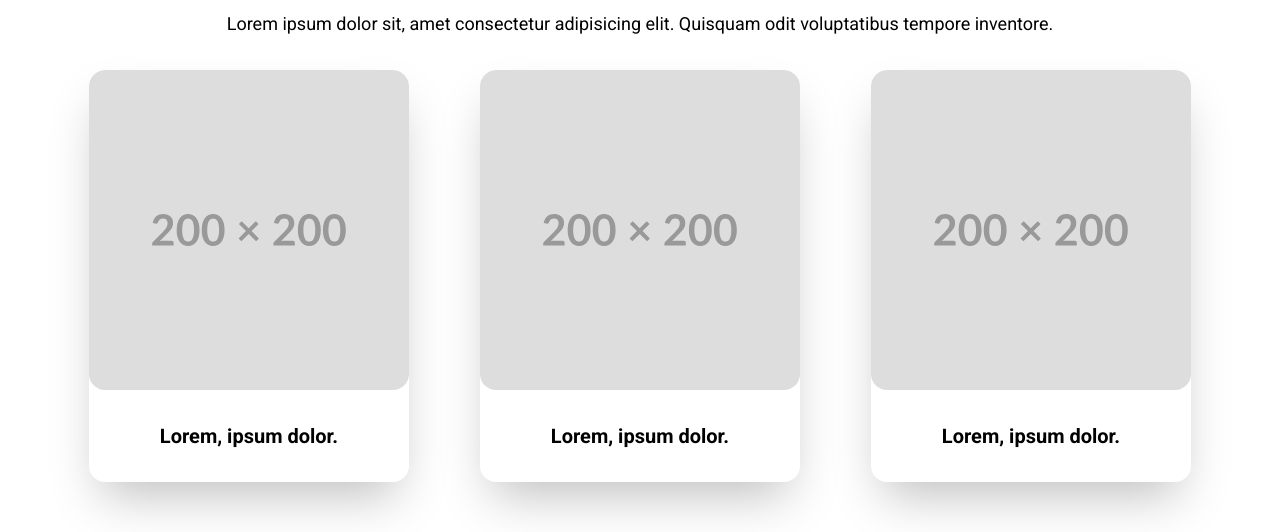
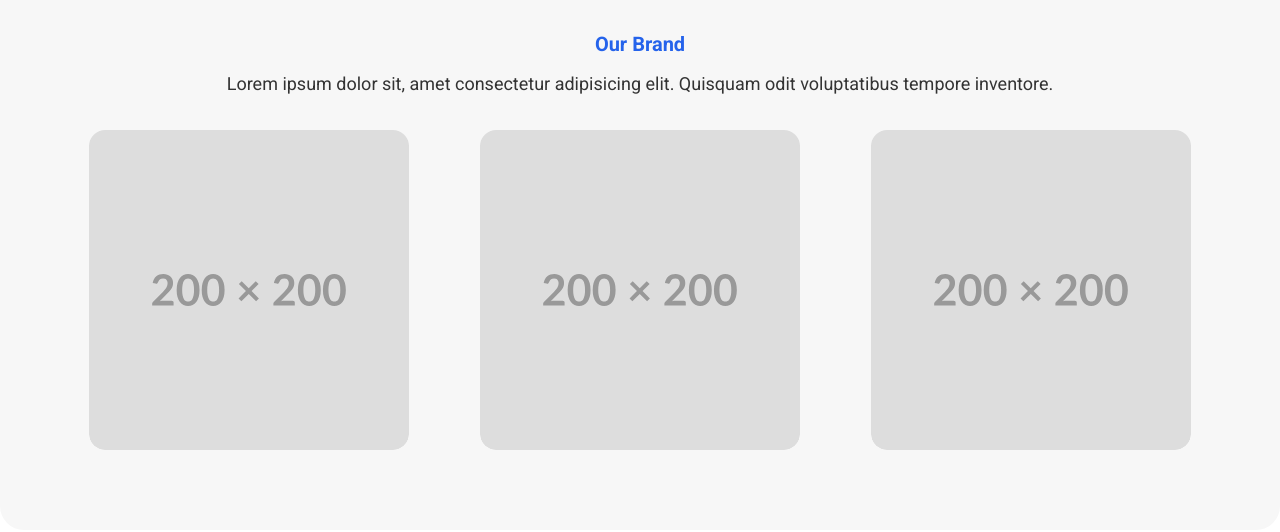
Before and after one commit to Shakib-Shajid/insomnia-lab, a Next.js app: page / in a window 1280 px wide. Shown: the part 1234-1766 px from the top of the page. Built offline with nearby package versions, Linux system fonts and the light colour scheme.

Commit message:
brand hover effect added

```diff
--- a/src/components/About.jsx
+++ b/src/components/About.jsx
@@ -3,7 +3,7 @@ import React from 'react';
 
 const About = () => {
     return (
-        <div className='max-w-7xl mx-auto my-10 lg:my-0' data-aos="zoom-in">
+        <div className='max-w-7xl mx-auto py-10 text-[#333333]' data-aos="zoom-in">
             <h3 className='text-blue-600 font-bold text-2xl md:text-3xl text-center'>Who We Are</h3>
             <div className='w-full max-w-7xl mx-auto flex flex-col lg:flex-row gap-10 justify-center items-center' data-aos="fade-right">
                 <div className='w-[80%] lg:ml-10 space-y-3'>
--- a/src/components/Brand.jsx
+++ b/src/components/Brand.jsx
@@ -1,17 +1,16 @@
 import Image from 'next/image';
-import Link from 'next/link';
 import React from 'react';
 
 const Brand = () => {
     return (
-        <div className='max-w-7xl mx-auto my-10 lg:my-20' data-aos="zoom-in">
+        <div className='max-w-7xl mx-auto py-10 pb-20 text-[#333333] bg-[#f7f7f7] rounded-3xl' data-aos="zoom-in">
             <div className='text-center my-5 w-[80%] mx-auto'>
                 <h3 className='text-blue-600 font-bold text-xl'>Our Brand</h3>
                 <p className='text-lg max-w-5xl mx-auto py-3'>Lorem ipsum dolor sit, amet consectetur adipisicing elit. Quisquam odit voluptatibus tempore inventore.</p>
             </div>
 
             <div className="w-[90%] mx-auto flex flex-col md:flex-row flex-wrap gap-10 lg:gap-5">
-                <div className="card bg-base-100 w-80  mx-auto shadow-2xl flex flex-col h-full" data-aos="flip-left">
+                <div className="card bg-base-100 w-80 mx-auto border-[#e0e0e0] hover:shadow-xl flex flex-col h-full" data-aos="flip-left">
                     <figure className="">
                         <Image
                             src="/200x200.svg"
@@ -21,12 +20,8 @@ const Brand = () => {
                             className=" rounded-2xl"
                         />
                     </figure>
-                    <div className="card-body flex-grow items-center text-center">
-                        <h2 className="card-title">Lorem, ipsum dolor.</h2>
-
-                    </div>
                 </div>
-                <div className="card bg-base-100 w-80  mx-auto shadow-2xl flex flex-col h-full" data-aos="flip-up">
+                <div className="card bg-base-100 w-80 mx-auto border-[#e0e0e0] hover:shadow-xl flex flex-col h-full" data-aos="flip-up">
                     <figure className="">
                         <Image
                             src="/200x200.svg"
@@ -36,12 +31,8 @@ const Brand = () => {
                             className=" rounded-2xl"
                         />
                     </figure>
-                    <div className="card-body flex-grow items-center text-center">
-                        <h2 className="card-title">Lorem, ipsum dolor.</h2>
-
-                    </div>
                 </div>
-                <div className="card bg-base-100 w-80  mx-auto shadow-2xl flex flex-col h-full" data-aos="flip-right">
+                <div className="card bg-base-100 w-80 mx-auto border-[#e0e0e0] hover:shadow-xl flex flex-col h-full" data-aos="flip-right">
                     <figure className="">
                         <Image
                             src="/200x200.svg"
@@ -51,10 +42,6 @@ const Brand = () => {
                             className="rounded-2xl"
                         />
                     </figure>
-                    <div className="card-body flex-grow items-center text-center">
-                        <h2 className="card-title">Lorem, ipsum dolor.</h2>
-
-                    </div>
                 </div>
             </div>
 
```
